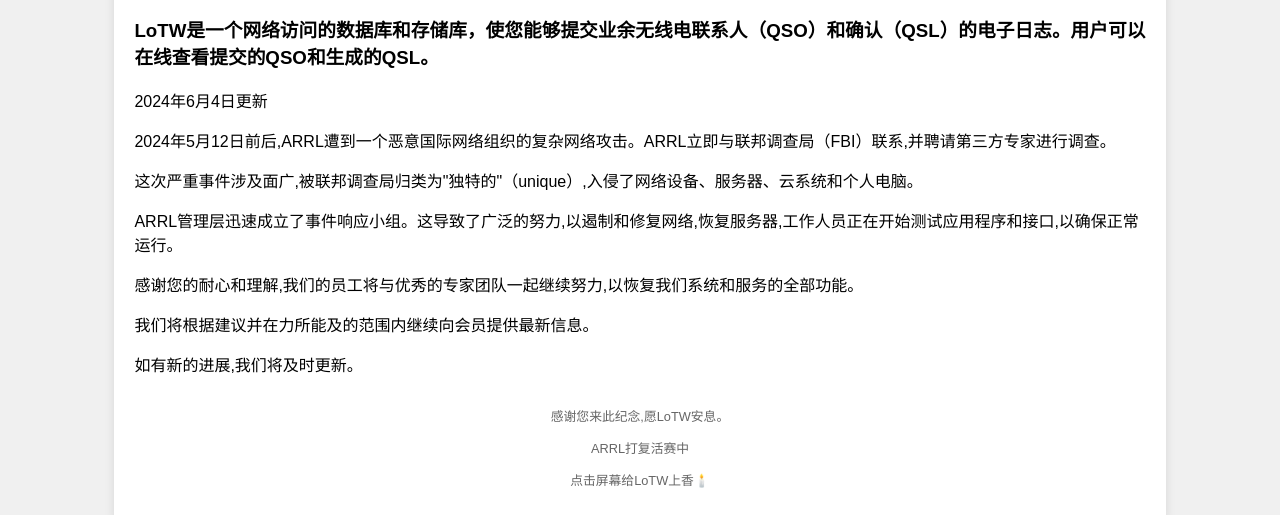
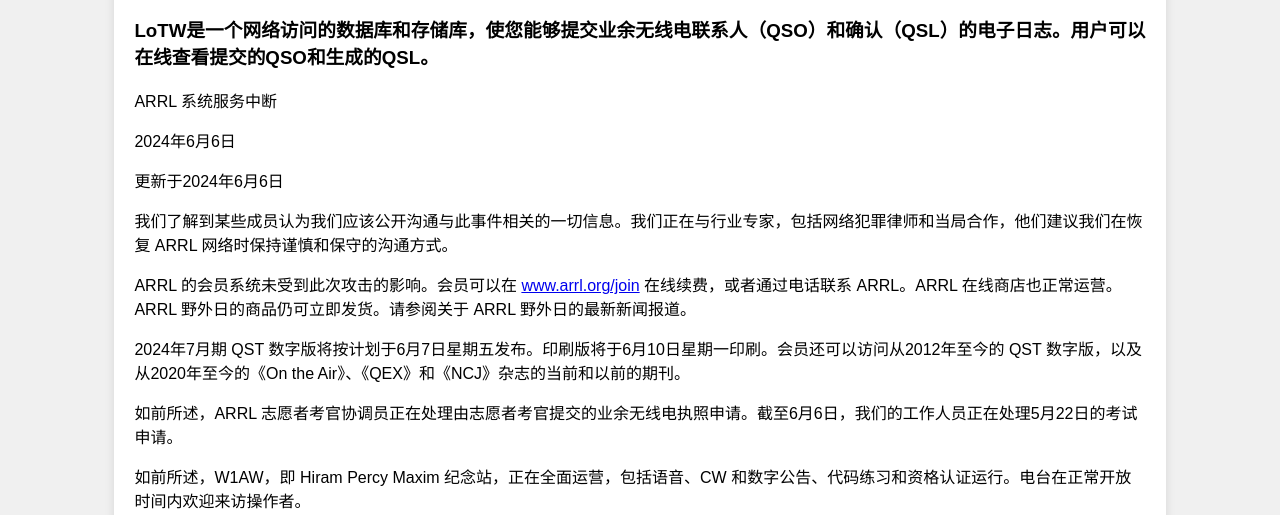
Before and after one commit to BA7MLV/QSL.ICU, a plain HTML site: page index.html in a window 1280 px wide. Shown: the part 533-1048 px from the top of the page. Drawn offline with Linux system fonts and the light colour scheme.

Commit message:
Update index.html

```diff
--- a/index.html
+++ b/index.html
@@ -74,7 +74,7 @@
             <h3>LoTW是一个网络访问的数据库和存储库，使您能够提交业余无线电联系人（QSO）和确认（QSL）的电子日志。用户可以在线查看提交的QSO和生成的QSL。</h3>
         </div>
 
-        <p>2024年6月4日更新</p> <p>2024年5月12日前后,ARRL遭到一个恶意国际网络组织的复杂网络攻击。ARRL立即与联邦调查局（FBI）联系,并聘请第三方专家进行调查。</p> <p>这次严重事件涉及面广,被联邦调查局归类为"独特的"（unique）,入侵了网络设备、服务器、云系统和个人电脑。</p> <p>ARRL管理层迅速成立了事件响应小组。这导致了广泛的努力,以遏制和修复网络,恢复服务器,工作人员正在开始测试应用程序和接口,以确保正常运行。</p> <p>感谢您的耐心和理解,我们的员工将与优秀的专家团队一起继续努力,以恢复我们系统和服务的全部功能。</p> <p>我们将根据建议并在力所能及的范围内继续向会员提供最新信息。</p> <p>如有新的进展,我们将及时更新。</p>
+        <p>ARRL 系统服务中断</p> <p>2024年6月6日</p> <p>更新于2024年6月6日</p> <p>我们了解到某些成员认为我们应该公开沟通与此事件相关的一切信息。我们正在与行业专家，包括网络犯罪律师和当局合作，他们建议我们在恢复 ARRL 网络时保持谨慎和保守的沟通方式。</p> <p>ARRL 的会员系统未受到此次攻击的影响。会员可以在 <a href="http://www.arrl.org/join">www.arrl.org/join</a> 在线续费，或者通过电话联系 ARRL。ARRL 在线商店也正常运营。ARRL 野外日的商品仍可立即发货。请参阅关于 ARRL 野外日的最新新闻报道。</p> <p>2024年7月期 QST 数字版将按计划于6月7日星期五发布。印刷版将于6月10日星期一印刷。会员还可以访问从2012年至今的 QST 数字版，以及从2020年至今的《On the Air》、《QEX》和《NCJ》杂志的当前和以前的期刊。</p> <p>如前所述，ARRL 志愿者考官协调员正在处理由志愿者考官提交的业余无线电执照申请。截至6月6日，我们的工作人员正在处理5月22日的考试申请。</p> <p>如前所述，W1AW，即 Hiram Percy Maxim 纪念站，正在全面运营，包括语音、CW 和数字公告、代码练习和资格认证运行。电台在正常开放时间内欢迎来访操作者。</p> <p>ARRL 六月 VHF 比赛将于2024年6月8日至10日举行。在线日志提交将如往常一样支持。最近的 ARRL 数字比赛（6月1日至2日）的日志提交功能也得到了支持。</p> <p>大多数 ARRL 电子通讯的出版，包括每周的 ARRL 通信，已经恢复，且对正常日程的影响最小。我们已经实施了一个新的电子邮件通讯平台，这导致了布局上的一些变化。</p>
         <div class="footer">
             <p>感谢您来此纪念,愿LoTW安息。</p>
             <p>ARRL打复活赛中</p>
```
